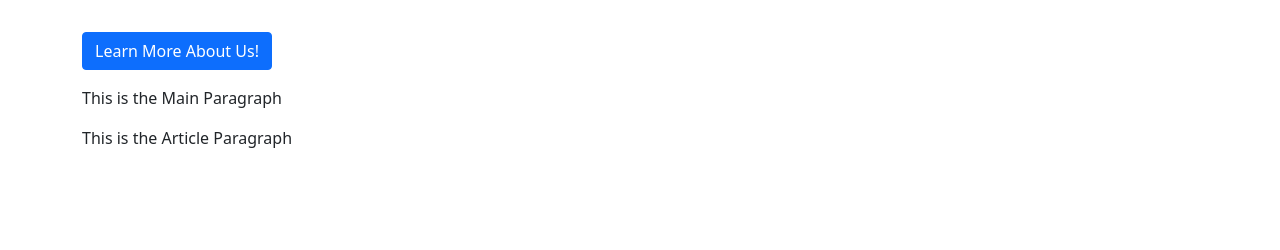
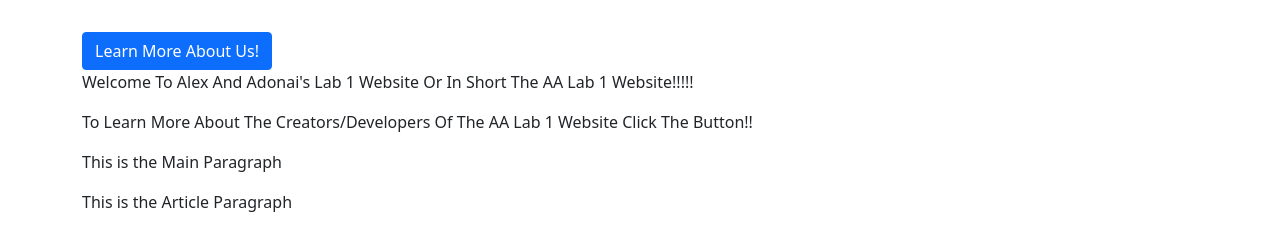
Before and after one commit to Not-Alex-Code/AA-WEBD6201-Lab1.github.io, a website: page index.html in a window 1280 px wide. Shown: the part 120-370 px from the top of the page. Drawn offline with nearby package versions, Linux system fonts and the light colour scheme.

Commit message:
Added Short Introduction To The Index

```diff
--- a/index.html
+++ b/index.html
@@ -49,6 +49,10 @@ Durham College-->
     <main class="container">
         <h1 class="mb-5">Adonai's Homepage</h1>
         <button id="AboutUsButton" class="btn btn-primary">Learn More About Us!</button>
+
+        <p class="mb-6"> Welcome To Alex And Adonai's Lab 1 Website Or In Short The AA Lab 1 Website!!!!! </p>
+        <p class="mb-7"> To Learn More About The Creators/Developers Of The AA Lab 1 Website Click The Button!! </p>
+
     </main>
 
 
```
